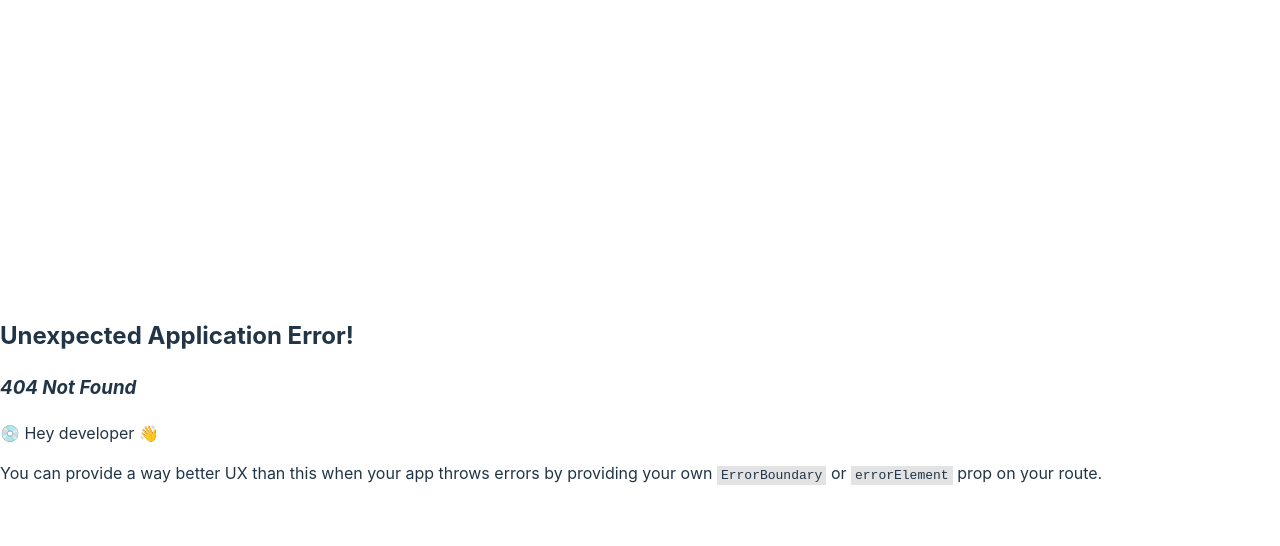
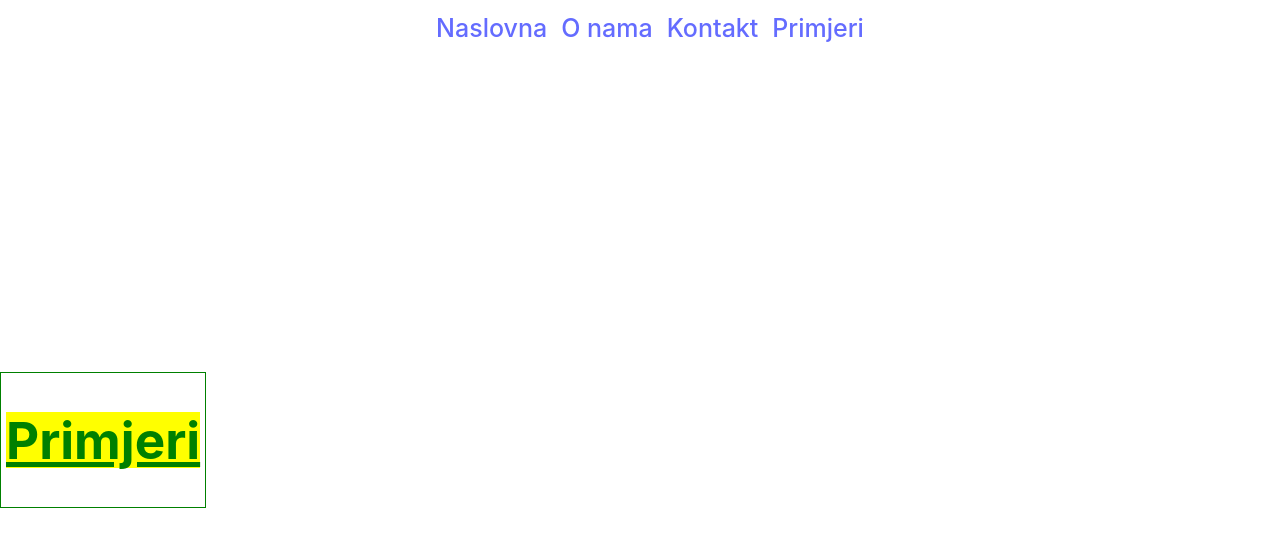
Before and after one commit to webbugt/algebra-react-vjezbe, a React (Vite) app: page /primjeri in a window 1280 px wide. Before the commit this address had no page. Shown: the top 546 px of the page. Built offline with nearby package versions, Linux system fonts and the light colour scheme.

Commit message:
dodaj rutu /primjeri

```diff
--- a/src/components/Header.jsx
+++ b/src/components/Header.jsx
@@ -26,6 +26,7 @@ function Header() {
         <Link to="/">Naslovna</Link>
         <Link to="/onama">O nama</Link>
         <Link to="/kontakt">Kontakt</Link>
+        <Link to="/primjeri">Primjeri</Link>
       </header>
     </>
   );
--- a/src/main.jsx
+++ b/src/main.jsx
@@ -5,6 +5,7 @@ import "./index.css";
 import { createBrowserRouter, RouterProvider } from "react-router-dom";
 import { Onama } from "./routes/Onama.jsx";
 import { Kontakt } from "./routes/Kontakt.jsx";
+import { Primjeri } from "./routes/Primjeri.jsx";
 
 const router = createBrowserRouter([
   {
@@ -19,6 +20,10 @@ const router = createBrowserRouter([
     path: "/kontakt",
     element: <Kontakt />,
   },
+  {
+    path: "/primjeri",
+    element: <Primjeri />
+  }
 ]);
 ReactDOM.createRoot(document.getElementById("root")).render(
   <React.StrictMode>
--- /dev/null
+++ b/src/routes/Primjeri.jsx
@@ -0,0 +1,11 @@
+import Header from "../components/Header.jsx";
+import { FancyTitle } from "../components/Titles.jsx";
+
+export function Primjeri() {
+  return (
+    <div>
+      <Header />
+      <FancyTitle title="Primjeri" />
+    </div>
+  );
+}
```
